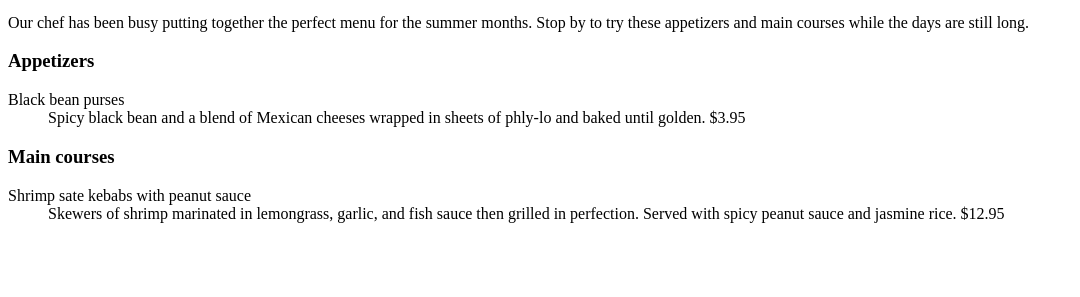
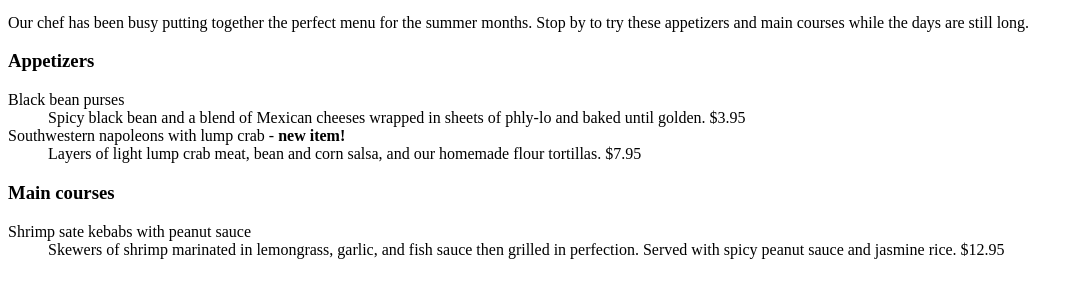
Before and after one commit to zoefulgencio/fid, a plain HTML site: page bistro/bgnews.html in a window 1280 px wide. Shown: the part 239-536 px from the top of the page, without its empty margins (0-1080 px from the left). Drawn offline with Linux system fonts and the light colour scheme.

Commit message:
Update bgnews.html

```diff
--- a/bistro/bgnews.html
+++ b/bistro/bgnews.html
@@ -14,7 +14,7 @@
 </header><article> <header>
     <h2>Summer Menu Items</h2>    <p><time datetime="2016-06-18"> posted by BGB, June 18, 2017</time></p>
   </header><p>Our chef has been busy putting together the perfect menu for the summer months. Stop by to try these appetizers and main courses while the days are still long.</p>  <section id="appetizers">    <h3>Appetizers</h3>    <dl>
-   <dt>Black bean purses</dt>    <dd>Spicy black bean and a blend of Mexican cheeses wrapped in sheets of phly-lo and baked until golden. <span class="price">$3.95</span></dd>
+   <dt>Black bean purses</dt>    <dd>Spicy black bean and a blend of Mexican cheeses wrapped in sheets of phly-lo and baked until golden. <span class="price">$3.95</span></dd>    <dt>Southwestern napoleons with lump crab - <b>new item!</b></dt>    <dd>Layers of light lump crab meat, bean and corn salsa, and our homemade flour tortillas. <span class="price">$7.95</span></dd>
 </dl>  </section>
 
 <section id="maincourses">    <h3>Main courses</h3>    <dl>
```
